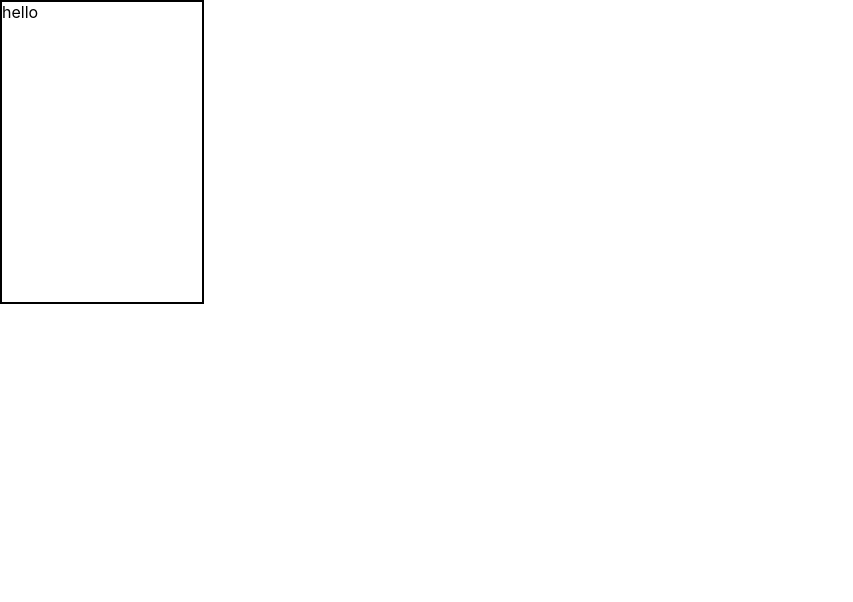
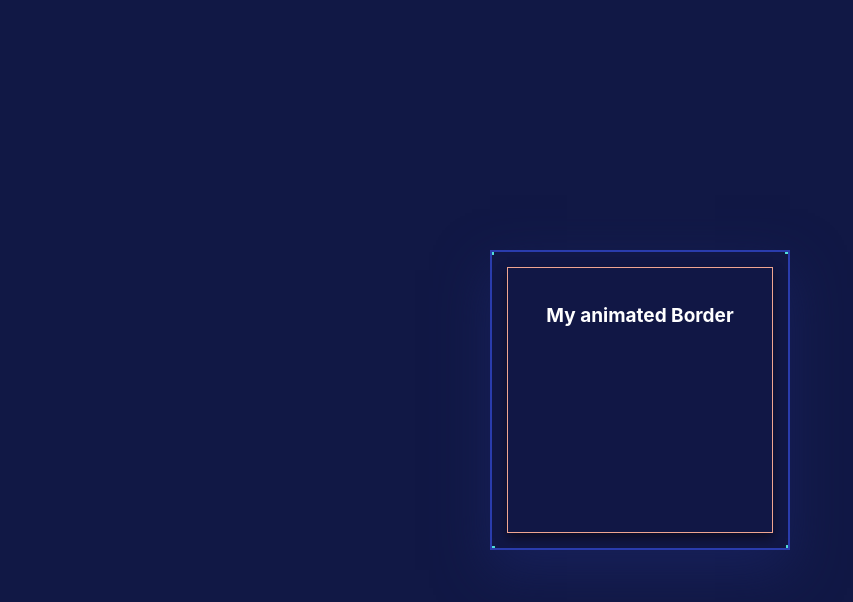
Before and after one commit to kyblockstacking/genshin, a React (Create React App) app: page / in a window 1280 px wide. Shown: the top 602 px of the page, without its empty margins (0-853 px from the left). Built offline with nearby package versions, Linux system fonts and the light colour scheme.

Commit message:
initial card look

```diff
--- a/src/App.js
+++ b/src/App.js
@@ -1,6 +1,6 @@
 import './MAIN.scss';
 
-import Card from './Components/card/card';
+import Card from './Components/card';
 
 function App() {
   return (
--- /dev/null
+++ b/src/Components/card.js
@@ -0,0 +1,26 @@
+import React from 'react';
+
+const Card = () => {
+    return (
+        <>
+        <section>
+  <div class="container">
+    <div class="background-img">
+      <div class="box">
+        <span></span>
+        <span></span>
+        <span></span>
+        <span></span>
+        <div class="content">
+          <h2>My animated Border </h2>
+        </div>
+
+      </div>
+    </div>
+  </div>
+</section>
+        </>
+    )
+}
+
+export default Card;
--- a/src/Components/card/card.js
+++ /dev/null
@@ -1,11 +0,0 @@
-import React from 'react';
-
-const Card = () => {
-    return (
-        <div className="card-container">
-            hello
-        </div>
-    )
-}
-
-export default Card;
--- a/src/Components/card/card.scss
+++ /dev/null
@@ -1,5 +0,0 @@
-.card-container {
-  width: 200px;
-  height: 300px;
-  border: 2px solid black;
-}
--- a/src/MAIN.scss
+++ b/src/MAIN.scss
@@ -1 +1 @@
-@import "./Components/card/card.scss";
+@import "./Stylesheets/card.scss";
--- /dev/null
+++ b/src/Stylesheets/card.scss
@@ -0,0 +1,125 @@
+.container {
+  padding-top: 20px;
+  padding-bottom: 20px;
+}
+body {
+  background-color: #111845;
+}
+
+// .background-img {
+//   background-image: url("https://3.bp.blogspot.com/-piZWCW2uUbg/W2fPXxkWZgI/AAAAAAAAOu0/eydmMjTIqcwLMHEEr2H7imqoRTxMw4o9QCLcBGAs/s1600/among_trees_night_dribbble.png");
+//   height: 400px;
+//   width: 800px;
+//   background-repeat: no-repeat;
+//   background-size: cover;
+//   margin: 5% auto;
+//   padding: 20px;
+//   border: 1px solid #2a3cad;
+//   border-radius: 4px;
+//   box-shadow: 0px 0px 5px #2a3cad;
+//   position: relative;
+// }
+
+.content h2 {
+  font-size: 19px;
+}
+
+.box {
+  position: absolute;
+  top: 50%;
+  left: 50%;
+  transform: translate(-50%, -50%);
+  width: 300px;
+  height: 300px;
+  background: #111845a6;
+  box-sizing: border-box;
+  overflow: hidden;
+  box-shadow: 0 20px 50px rgb(23, 32, 90);
+  border: 2px solid #2a3cad;
+  color: white;
+  padding: 20px;
+}
+
+.box:before {
+  content: "";
+  position: absolute;
+  top: 0;
+  left: -100%;
+  width: 100%;
+  height: 100%;
+  background: rgba(255, 255, 255, 0.1);
+  transition: 0.5s;
+  pointer-events: none;
+}
+
+.box:hover:before {
+  left: -50%;
+  transform: skewX(-5deg);
+}
+
+.box .content {
+  position: absolute;
+  top: 15px;
+  left: 15px;
+  right: 15px;
+  bottom: 15px;
+  border: 1px solid #f0a591;
+  padding: 20px;
+  text-align: center;
+  box-shadow: 0 5px 10px rgba(9, 0, 0, 0.5);
+}
+
+.box span {
+  position: absolute;
+  top: 0;
+  left: 0;
+  width: 100%;
+  height: 100%;
+  display: block;
+  box-sizing: border-box;
+}
+
+.box span:nth-child(1) {
+  transform: rotate(0deg);
+}
+
+.box span:nth-child(2) {
+  transform: rotate(90deg);
+}
+
+.box span:nth-child(3) {
+  transform: rotate(180deg);
+}
+
+.box span:nth-child(4) {
+  transform: rotate(270deg);
+}
+
+.box span:before {
+  content: "";
+  position: absolute;
+  width: 100%;
+  height: 2px;
+  background: #50dfdb;
+  animation: animate 4s linear infinite;
+}
+
+@keyframes animate {
+  0% {
+    transform: scaleX(0);
+    transform-origin: left;
+  }
+  50% {
+    transform: scaleX(1);
+    transform-origin: left;
+  }
+  50.1% {
+    transform: scaleX(1);
+    transform-origin: right;
+  }
+
+  100% {
+    transform: scaleX(0);
+    transform-origin: right;
+  }
+}
```
Also changed, not shown: src/Components/card/card.jsx/card.js (deleted, +0 -11 lines).
